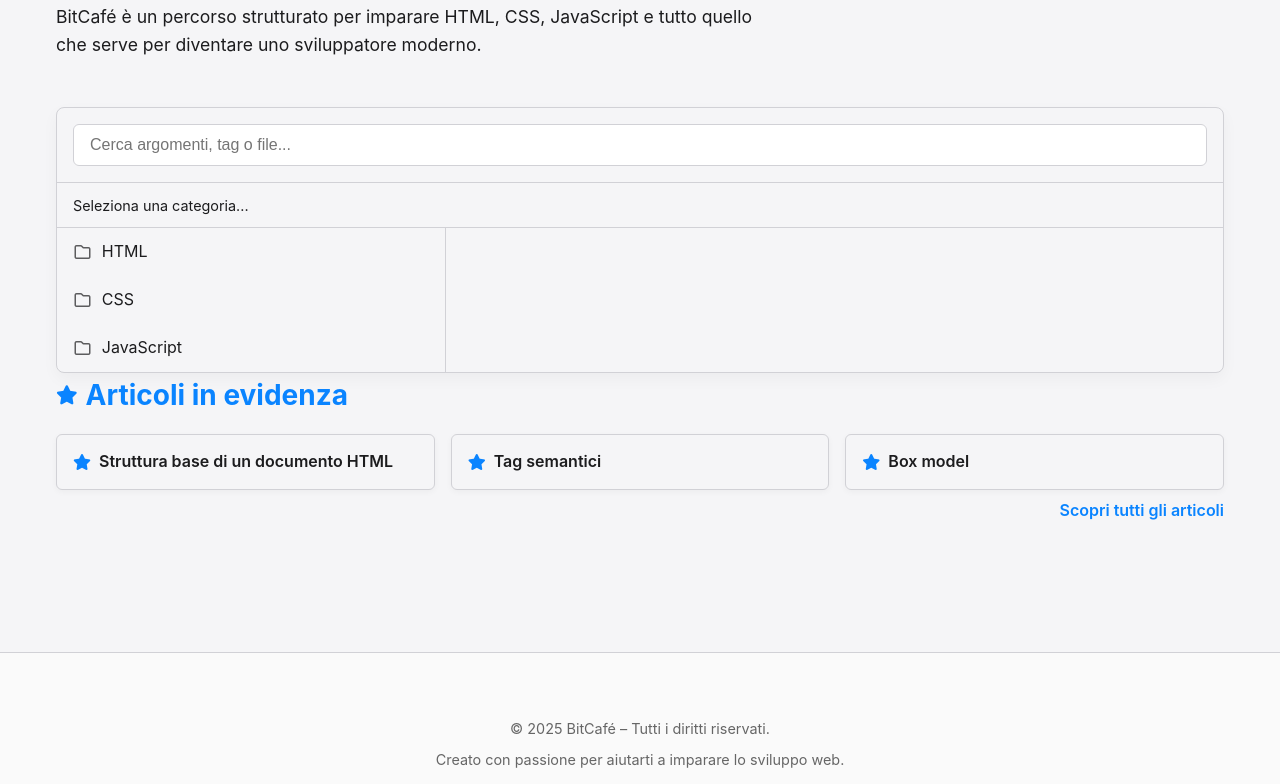
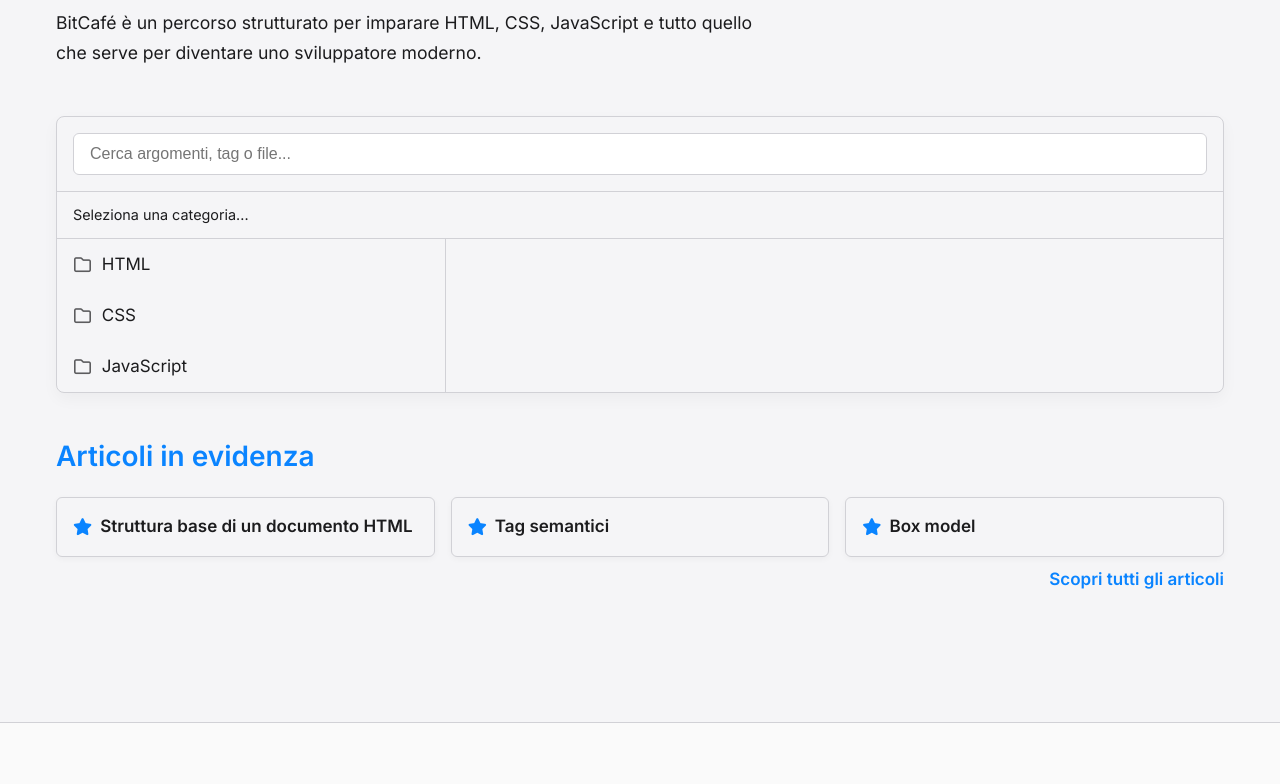
Before and after one commit to CrescenzoSorrentino/sviluppo-web, a plain HTML site: page index.html in a window 1280 px wide. Shown: the part 168-952 px from the top of the page. Drawn offline with Linux system fonts and the light colour scheme.

Commit message:
minor fix

```diff
--- a/assets/css/finder.css
+++ b/assets/css/finder.css
@@ -39,6 +39,7 @@
     border-radius: 8px;
     overflow: hidden;
     box-shadow: 0 6px 16px rgba(0, 0, 0, 0.04);
+    margin-bottom: 2.5rem;
 }
 
 .finder-header {
--- a/assets/css/layout.css
+++ b/assets/css/layout.css
@@ -21,8 +21,13 @@
     font-family:var(--font-base);
     background:var(--bg);
     color:var(--text);
-    line-height:1.6;
-    font-size:16px;
+    line-height:1.7;
+    font-size:17px;
+}
+
+p{
+    line-height:1.7;
+    margin-bottom:1rem;
 }
 
 .skip-link{
--- a/index.html
+++ b/index.html
@@ -14,6 +14,8 @@
   <meta name="twitter:description" content="BitCafé è una guida chiara e moderna per imparare HTML, CSS, JavaScript e oltre. Naviga i contenuti in stile Finder e inizia subito.">
   <meta name="twitter:image" content="assets/img/social.png">
   <link rel="preconnect" href="https://cdnjs.cloudflare.com" crossorigin>
+  <link rel="preconnect" href="https://fonts.gstatic.com" crossorigin>
+  <link href="https://fonts.googleapis.com/css2?family=Inter:wght@400;600&display=swap" rel="stylesheet">
   <link rel="preload" href="https://cdnjs.cloudflare.com/ajax/libs/font-awesome/6.5.0/webfonts/fa-solid-900.woff2" as="font" type="font/woff2" crossorigin>
   <link rel="preload" href="https://cdnjs.cloudflare.com/ajax/libs/font-awesome/6.5.0/webfonts/fa-regular-400.woff2" as="font" type="font/woff2" crossorigin>
   <link rel="stylesheet" href="https://cdnjs.cloudflare.com/ajax/libs/font-awesome/6.5.0/css/all.min.css" crossorigin />
@@ -91,7 +93,7 @@
   </section>
 
     <section class="featured">
-      <h2><i class="fa-solid fa-star" aria-hidden="true"></i> Articoli in evidenza</h2>
+      <h2>Articoli in evidenza</h2>
       <ul class="featured-list">
         <li>
           <i class="fa-solid fa-star" aria-hidden="true"></i>
```
Also changed, not shown: mappa.html (+2 -0 lines).
